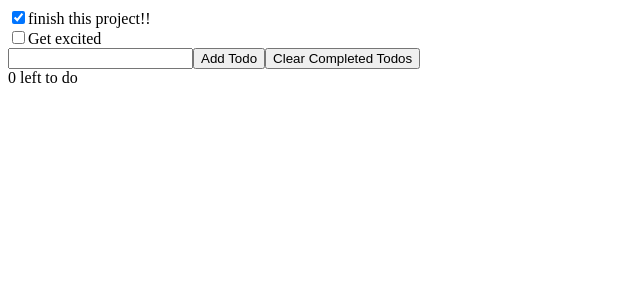
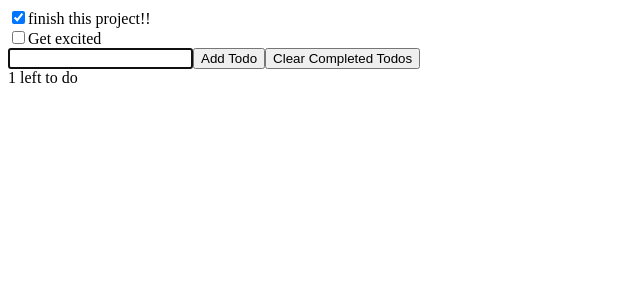
Before and after one commit to LeanSeverino1022/not-just-a-day, a React (Create React App) app: page / in a window 1280 px wide. Shown: the top 300 px of the page, without its empty margins (0-640 px from the left). Built offline with nearby package versions, Linux system fonts and the light colour scheme.

Commit message:
add clear done items function. add ui texts

```diff
--- a/src/App.js
+++ b/src/App.js
@@ -30,6 +30,9 @@ function App () {
     setTodos(prevTodos => {
         return [...prevTodos, { name: name, id:uuidv4 (), complete:false}];
     });
+
+    todoNameRef.current.value = '';
+    todoNameRef.current.focus();
   }
 
   function toggleTodo(id) {
@@ -40,16 +43,25 @@ function App () {
   }
 
   function clearTodos () {
-    setTodos([]);
+    const newTodos = todos.filter(todo => !todo.complete);
+
+    setTodos( newTodos );
+  }
+
+  function renderLeftTodoText() {
+
+    const leftTodo = todos.filter( todo => !todo.complete).length;
+
+    return leftTodo ? leftTodo + ' left to do' : "All done! Great job!";
   }
 
   return (
     <React.Fragment>
       <TodoList todos={todos} toggleTodo={toggleTodo}/>
-      <input type='text' ref={todoNameRef} />
+      <input autofocus="true" type='text' ref={todoNameRef} />
       <button onClick={addTodoItem}>Add Todo</button>
       <button onClick={clearTodos}>Clear Completed Todos</button>
-      <div>0 left to do</div>
+      <div>{renderLeftTodoText()}</div>
     </React.Fragment>
   )
 }
```
